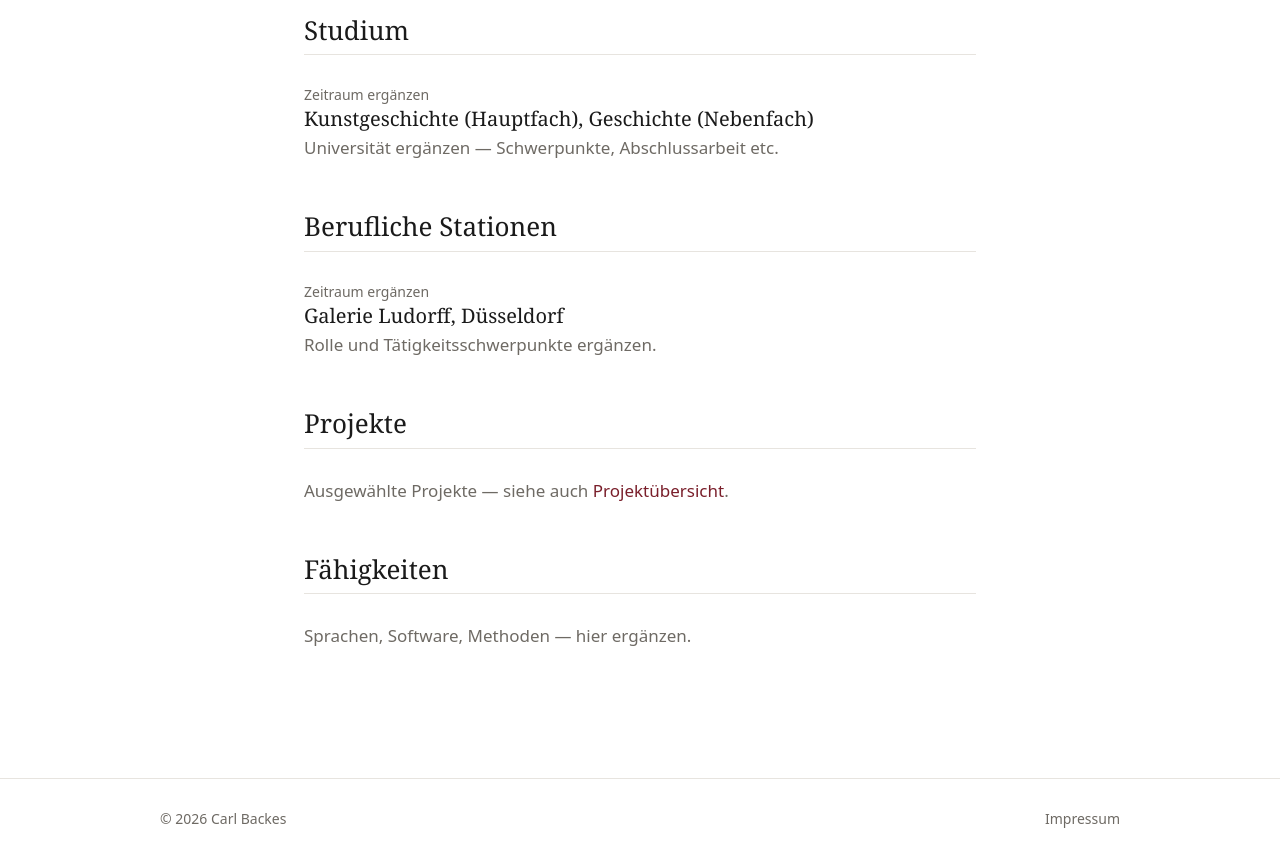
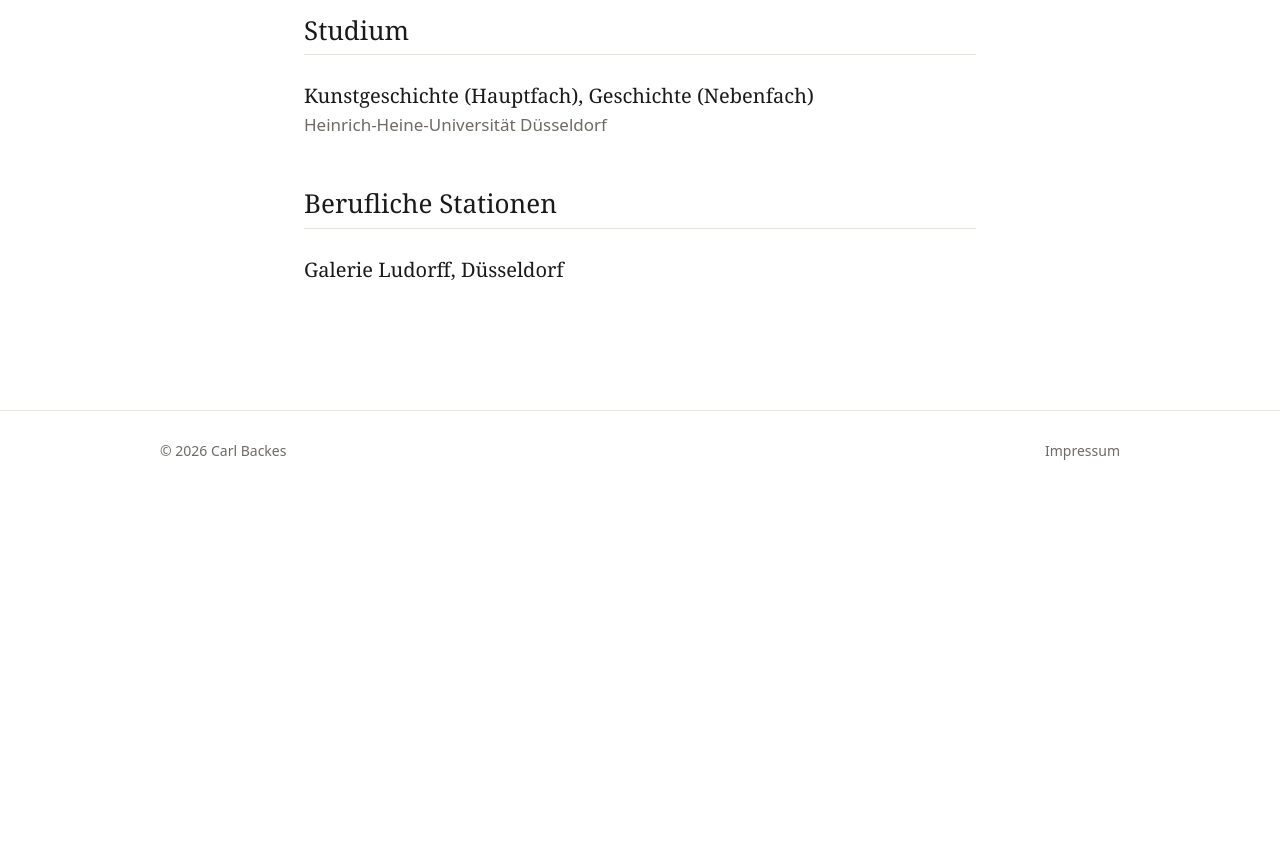
Before and after one commit to carlito700/cbbackes-de, a plain HTML site: page cv.html in a window 1280 px wide. Shown: the part 212-1070 px from the top of the page. After the commit the page ends 800 px from the top, so only its background shows below. Drawn offline with Linux system fonts and the light colour scheme.

Commit message:
Update cv.html

```diff
--- a/cv.html
+++ b/cv.html
@@ -4,7 +4,7 @@
   <meta charset="UTF-8">
   <meta name="viewport" content="width=device-width, initial-scale=1.0">
   <title>Lebenslauf — Carl Backes</title>
-  <meta name="description" content="Lebenslauf von Carl Backes: Studium der Kunstgeschichte und Geschichte, Galerie Ludorff Düsseldorf, Projekte und Fähigkeiten.">
+  <meta name="description" content="Lebenslauf von Carl Backes: Studium der Kunstgeschichte an der Heinrich-Heine-Universität Düsseldorf, Galerie Ludorff.">
   <link rel="canonical" href="https://cbbackes.de/cv.html">
   <link rel="icon" type="image/svg+xml" href="assets/favicon.svg">
   <link rel="stylesheet" href="css/theme.css">
@@ -43,9 +43,8 @@
     <section class="cv-section" aria-labelledby="cv-studium">
       <h2 id="cv-studium" class="section-title">Studium</h2>
       <div class="cv-entry">
-        <span class="zeitraum">Zeitraum ergänzen</span>
         <h3>Kunstgeschichte (Hauptfach), Geschichte (Nebenfach)</h3>
-        <p class="muted">Universität ergänzen — Schwerpunkte, Abschlussarbeit etc.</p>
+        <p class="muted">Heinrich-Heine-Universität Düsseldorf</p>
       </div>
     </section>
 
@@ -53,23 +52,9 @@
     <section class="cv-section" aria-labelledby="cv-beruf">
       <h2 id="cv-beruf" class="section-title">Berufliche Stationen</h2>
       <div class="cv-entry">
-        <span class="zeitraum">Zeitraum ergänzen</span>
         <h3>Galerie Ludorff, Düsseldorf</h3>
-        <p class="muted">Rolle und Tätigkeitsschwerpunkte ergänzen.</p>
       </div>
       <!-- Weitere Station: den Block .cv-entry kopieren und anpassen -->
-    </section>
-
-    <!-- ===== PROJEKTE ===== -->
-    <section class="cv-section" aria-labelledby="cv-projekte">
-      <h2 id="cv-projekte" class="section-title">Projekte</h2>
-      <p class="muted">Ausgewählte Projekte — siehe auch <a href="projekte.html">Projektübersicht</a>.</p>
-    </section>
-
-    <!-- ===== FÄHIGKEITEN ===== -->
-    <section class="cv-section" aria-labelledby="cv-skills">
-      <h2 id="cv-skills" class="section-title">Fähigkeiten</h2>
-      <p class="muted">Sprachen, Software, Methoden — hier ergänzen.</p>
     </section>
   </div>
 </main>
```
